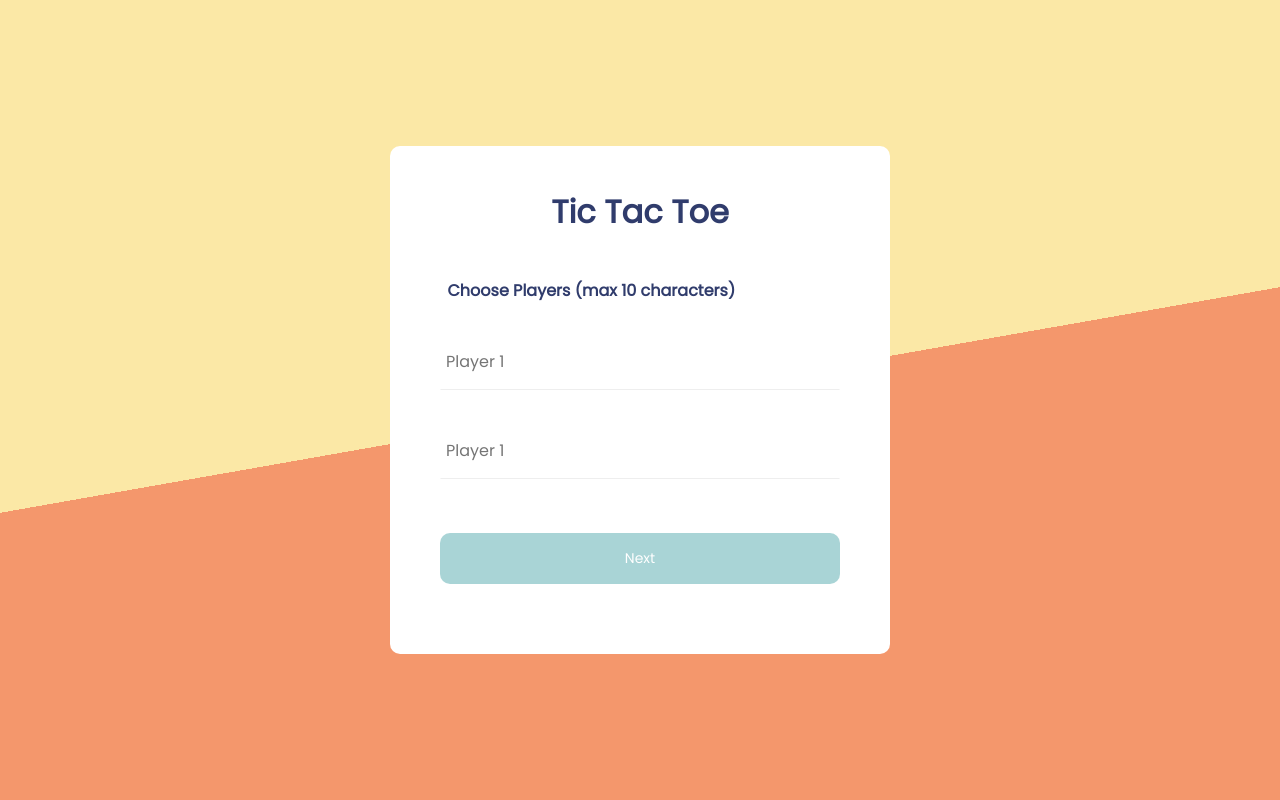
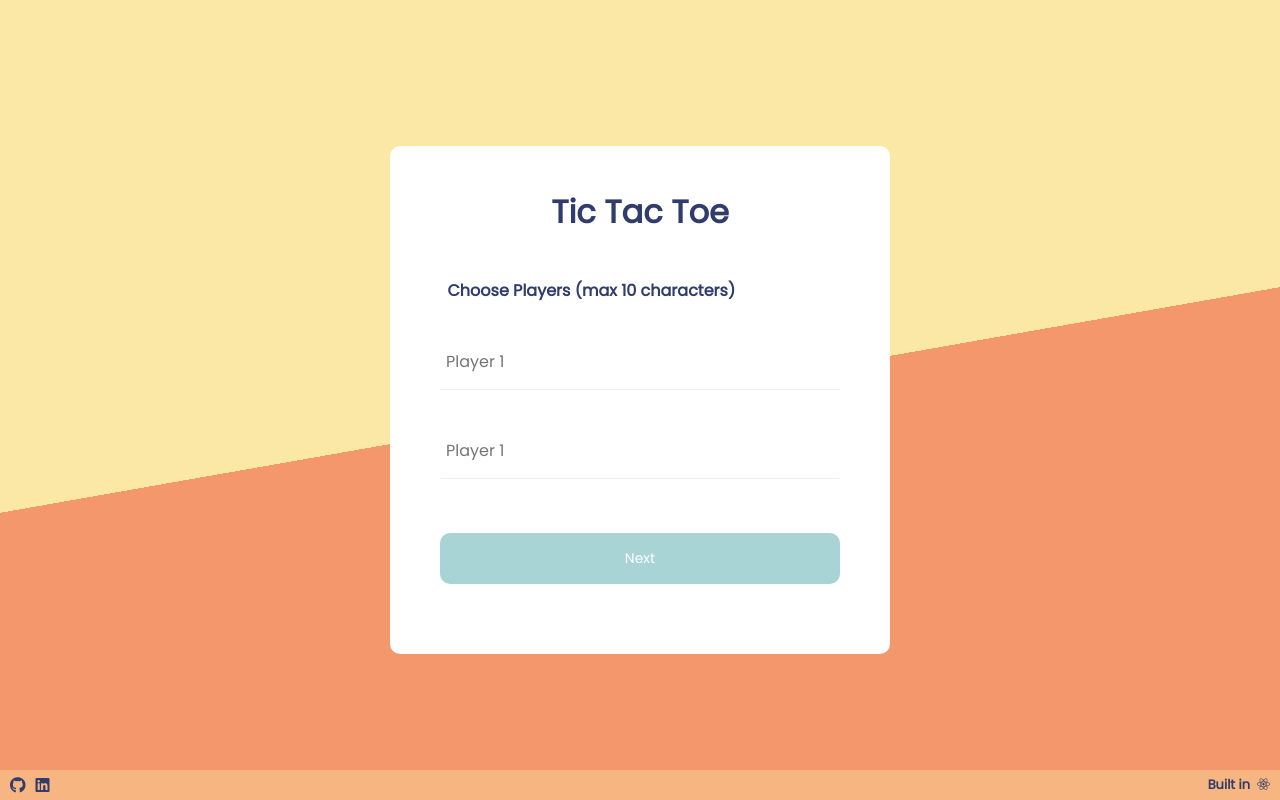
Before and after one commit to ankita1010/tic-tac-toe, a React app: page / in a window 1280 px wide. Built offline with nearby package versions, Linux system fonts and the light colour scheme.

Commit message:
added footer

```diff
--- a/public/index.html
+++ b/public/index.html
@@ -5,7 +5,8 @@
     <meta name="viewport" content="width=device-width, initial-scale=1" />
     <meta name="theme-color" content="#000000" />
 	<link href="https://fonts.googleapis.com/css?family=Poppins&display=swap" rel="stylesheet">
-<link rel="stylesheet" href="https://cdnjs.cloudflare.com/ajax/libs/font-awesome/5.11.2/css/all.min.css">
+	<link rel="stylesheet" href="https://cdnjs.cloudflare.com/ajax/libs/font-awesome/5.11.2/css/all.min.css">
+	<link rel="manifest" href="/manifest.json">
     <title>Tic Tac Toe</title>
   </head>
   <body>
--- a/src/App.js
+++ b/src/App.js
@@ -11,7 +11,7 @@ const screens = {
 	STEP_CHOOSE_PLAYER: <ChoosePlayers />,
 	STEP_CHOOSE_SIDE: <ChooseSides />,
 	STEP_PLAY_GAME: <GameBox />,
-	STEP_SHOW_RESULTS: <Results/>
+	STEP_SHOW_RESULTS: <Results />
 };
 
 import './App.scss';
@@ -19,11 +19,23 @@ const App = () => {
 	const { state } = useContext(StoreContext);
 	const { currentStep } = state;
 
-	return (
-		<div className="main-block">
+	return [
+		<div className="main-block" key="main-block">
 			<h1>Tic Tac Toe</h1>
 			{screens[currentStep]}
-		</div>
-	)
+
+		</div>,
+		<footer className="footer" key="footer">
+			<span className="links">
+				<a href="https://github.com/ankita1010" target="_black" title="Github profile link">
+					<i className="fab fa-github" />
+				</a>
+				<a href="https://www.linkedin.com/in/ankita-chakraborty-98527b10a/" target="_black" title="Linkedin profile link">
+					<i className="fab fa-linkedin"/>
+				</a>
+			</span>
+			<span>Built in &nbsp;<i className="fab fa-react" /></span>
+		</footer>
+	]
 };
 export { App };
--- a/src/App.scss
+++ b/src/App.scss
@@ -39,6 +39,38 @@ body {
   display: flex;
   justify-content: center;
   align-items: center;
+  position: relative;
+  .footer {
+    position: absolute;
+    bottom: 0;
+    width: 100%;
+	    min-width: 250px;
+    display: flex;
+    justify-content: space-between;
+    align-items: center;
+    span {
+      padding: 5px 10px;
+      &.links {
+        // color: $themeColorDarkBlue;
+        padding-bottom: 2px;
+        font-size: 14px;
+        a {
+          color: inherit;
+          .fa-github,
+          .fa-linkedin {
+            font-size: 16px;
+            margin-right: 10px;
+            cursor: pointer;
+          }
+        }
+      }
+    }
+
+    background: #fbe8a65d;
+    font-weight: 800;
+    font-size: 13px;
+	color: #303c6c;
+  }
   .main-block {
     width: 90vw;
     min-width: 250px;
```
Also changed, not shown: public/manifest.json.
